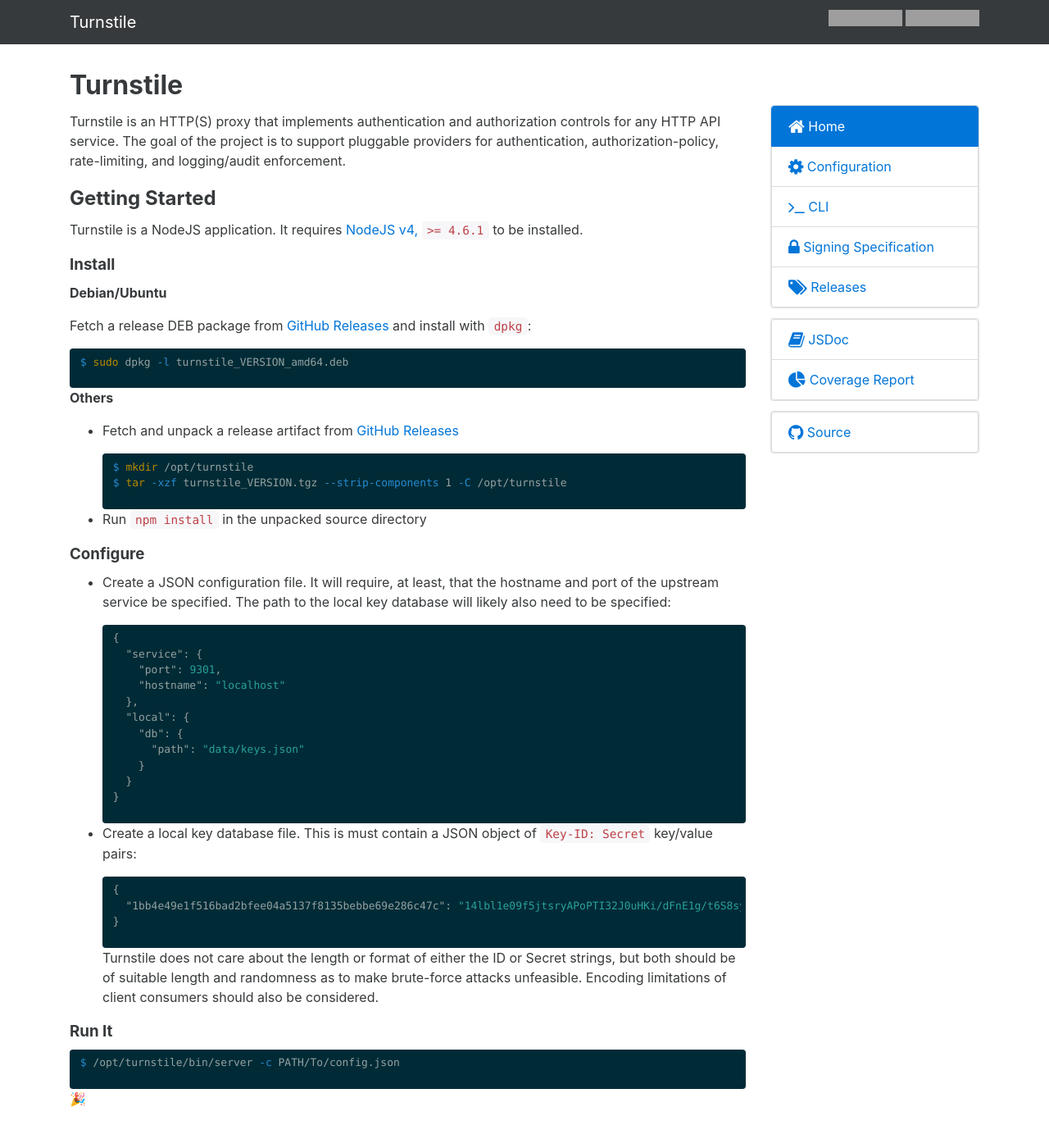
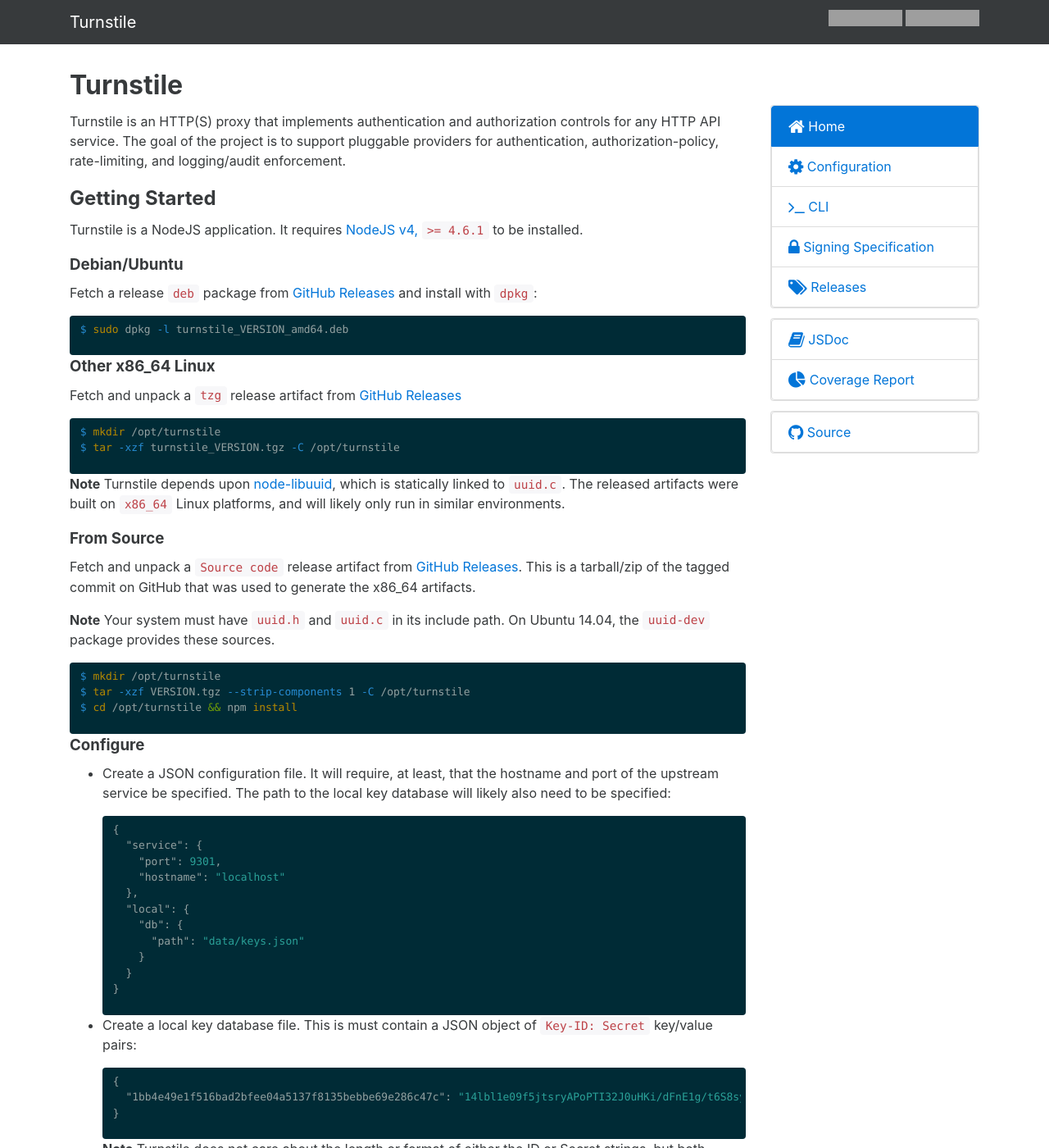
Before and after one commit to rapid7/turnstile, a Jekyll site: the page built from docs/_pages/index.md, in a window 1280 px wide and 1400 px high. Shown: the whole window at 82% size. Built offline with Jekyll 4.4.1, drawn with Linux system fonts in a browser that asks for light colours; nearby versions of some CDN libraries; emoji names are drawn with the system emoji font; grey boxes are pictures that could not be loaded.

Commit message:
Fix platform-specific installation instructions

````diff
--- a/docs/_pages/index.md
+++ b/docs/_pages/index.md
@@ -15,26 +15,36 @@ Turnstile is an HTTP(S) proxy that implements authentication and authorization c
 
 Turnstile is a NodeJS application. It requires [NodeJS v4, `>= 4.6.1`](https://nodejs.org/dist/v4.6.1/) to be installed.
 
-### Install
+### Debian/Ubuntu
 
-**Debian/Ubuntu**
-
-Fetch a release DEB package from [GitHub Releases] and install with `dpkg`:
+Fetch a release `deb` package from [GitHub Releases] and install with `dpkg`:
 
 ```bash
 $ sudo dpkg -l turnstile_VERSION_amd64.deb
 ```
 
-**Others**
+### Other x86_64 Linux
 
-* Fetch and unpack a release artifact from [GitHub Releases]
+Fetch and unpack a `tzg` release artifact from [GitHub Releases]
 
-  ```bash
-  $ mkdir /opt/turnstile
-  $ tar -xzf turnstile_VERSION.tgz --strip-components 1 -C /opt/turnstile
-  ```
+```bash
+$ mkdir /opt/turnstile
+$ tar -xzf turnstile_VERSION.tgz -C /opt/turnstile
+```
 
-* Run `npm install` in the unpacked source directory
+**Note** Turnstile depends upon [node-libuuid], which is statically linked to `uuid.c`. The released artifacts were built on `x86_64` Linux platforms, and will likely only run in similar environments.
+
+### From Source
+
+Fetch and unpack a `Source code` release artifact from [GitHub Releases]. This is a tarball/zip of the tagged commit on GitHub that was used to generate the x86_64 artifacts.
+
+**Note** Your system must have `uuid.h` and `uuid.c` in its include path. On Ubuntu 14.04, the `uuid-dev` package provides these sources.
+
+```bash
+$ mkdir /opt/turnstile
+$ tar -xzf VERSION.tgz --strip-components 1 -C /opt/turnstile
+$ cd /opt/turnstile && npm install
+```
 
 ### Configure
 
@@ -62,7 +72,7 @@ $ sudo dpkg -l turnstile_VERSION_amd64.deb
   }
   ```
 
-  Turnstile does not care about the length or format of either the ID or Secret strings, but both should be of suitable length and randomness as to make brute-force attacks unfeasible. Encoding limitations of client consumers should also be considered.
+  **Note** Turnstile does not care about the length or format of either the ID or Secret strings, but both should be of suitable length and randomness as to make brute-force attacks unfeasible. Encoding limitations of client consumers should also be considered.
 
 ### Run It
 
@@ -73,3 +83,4 @@ $ /opt/turnstile/bin/server -c PATH/To/config.json
 :tada:
 
 [GitHub Releases]: https://github.com/rapid7/turnstile/releases
+[node-libuuid]: https://www.npmjs.com/package/node-libuuid
````
